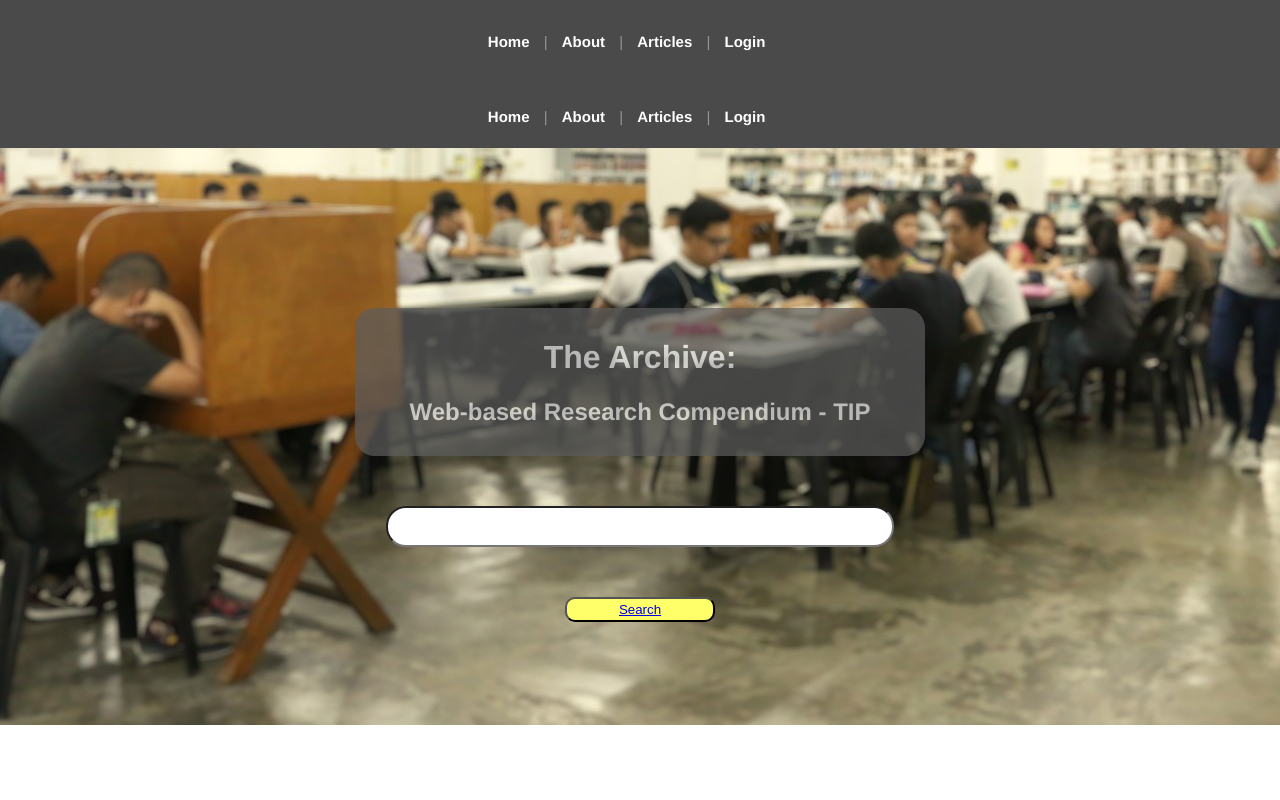
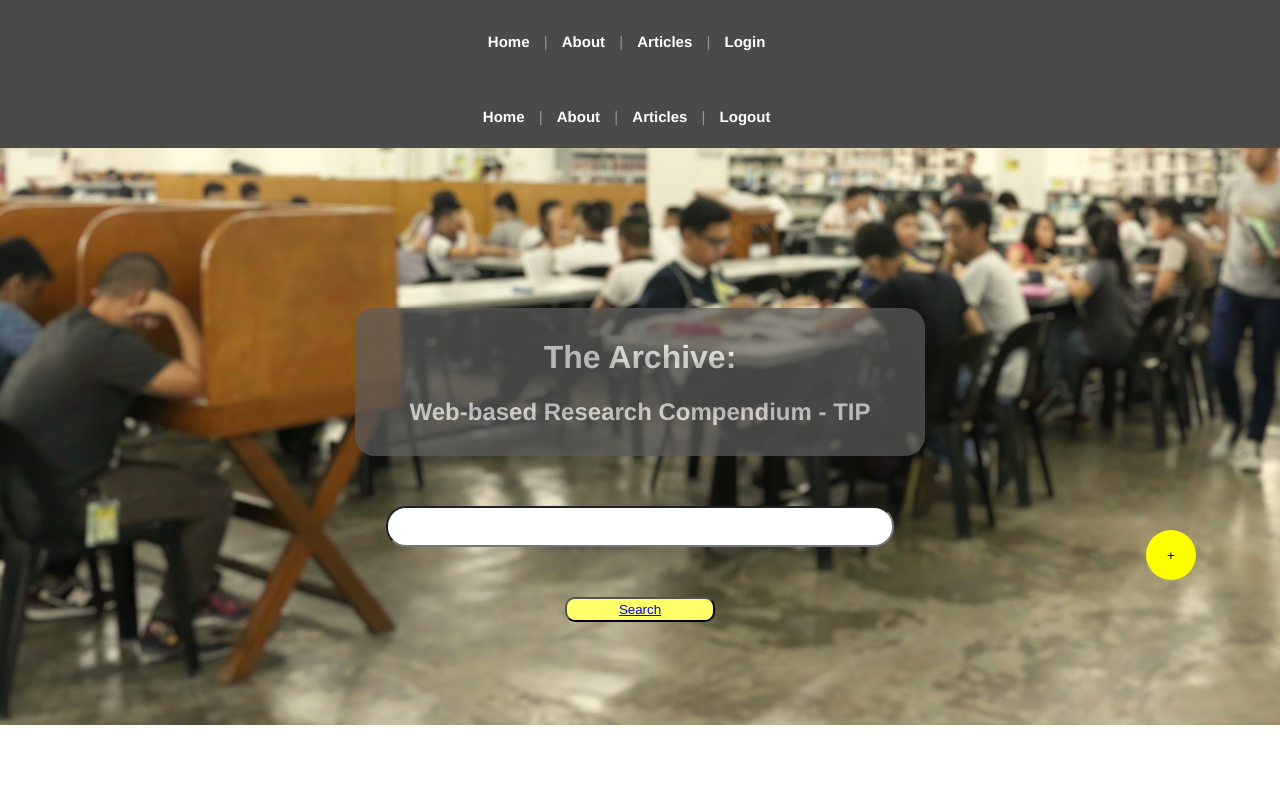
Before and after one commit to cktanaya/Research-Compendium, a Vue app: page /profhome in a window 1280 px wide. Shown: the top 800 px of the page. Built offline with nearby package versions, Linux system fonts and the light colour scheme.

Commit message:
Update ProfHome.vue

```diff
--- a/src/views/ProfHome.vue
+++ b/src/views/ProfHome.vue
@@ -1,21 +1,20 @@
 <template>
-    <navbar />
+  <div>
+    <loggednav />
     <div class="home">
-
       <router-view />
       <div class="block">
         <h1>The Archive:</h1>
-        <h2>Web-based Research Compendium - TIP </h2>
+        <h2>Web-based Research Compendium - TIP</h2>
       </div>
     </div>
 
-
     <form>
-    <input type="text" v-model="search">
+      <input type="text" v-model="search" />
 
       <div class="search">
         <button>
-        <router-link to='/article'>Search</router-link>
+          <router-link to="/article">Search</router-link>
         </button>
       </div>
     </form>
@@ -26,33 +25,62 @@
 
     <div class="articles">
       <div class="Article1">
-      <p>Lorem, ipsum dolor sit amet consectetur adipisicing elit. Reiciendis quaerat harum optio quis magnam odit qui ex expedita, necessitatibus vel provident, iure minima. Quis atque repellendus, unde consequuntur pariatur recusandae.</p>
+        <p>
+          Lorem, ipsum dolor sit amet consectetur adipisicing elit. Reiciendis quaerat harum optio quis magnam odit
+          qui ex expedita, necessitatibus vel provident, iure minima. Quis atque repellendus, unde consequuntur
+          pariatur recusandae.
+        </p>
       </div>
 
       <div class="Article2">
-      <p>Lorem ipsum dolor sit amet consectetur adipisicing elit. Harum in praesentium nobis expedita ratione natus pariatur beatae, rerum cupiditate et doloremque, labore fugiat iste provident vitae vel, incidunt explicabo enim.</p>
+        <p>
+          Lorem ipsum dolor sit amet consectetur adipisicing elit. Harum in praesentium nobis expedita ratione
+          natus pariatur beatae, rerum cupiditate et doloremque, labore fugiat iste provident vitae vel, incidunt
+          explicabo enim.
+        </p>
       </div>
 
       <div class="Article3">
-      <p>Lorem, ipsum dolor sit amet consectetur adipisicing elit. Ipsam numquam cumque unde saepe nihil voluptas fuga inventore blanditiis, recusandae necessitatibus quos veniam facere amet magnam, minima labore excepturi facilis esse.</p>
-    </div>
-    <button class="plus-btn">+</button>
+        <p>
+          Lorem, ipsum dolor sit amet consectetur adipisicing elit. Ipsam numquam cumque unde saepe nihil voluptas
+          fuga inventore blanditiis, recusandae necessitatibus quos veniam facere amet magnam, minima labore
+          excepturi facilis esse.
+        </p>
       </div>
 
+      <button class="plus-btn" @click="showModal = true">+</button>
+
+      <!-- Modal -->
+      <div v-if="showModal" class="modal" style="left: calc(50% - 200px); top: 60px;">
+        <div class="modal-content">
+          <span class="close" @click="showModal = false">&times;</span>
+          <div class="modal-actions">
+            <router-link to="/article">
+              <button>Publish a new article</button>
+            </router-link>
+            <router-link to="/article">
+              <button>Edit an existing article</button>
+            </router-link>
+          </div>
+        </div>
+      </div>
+    </div>
+  </div>
 </template>
 
 <script>
-  import navbar from '@/views/navbar.vue';
+import loggednav from '@/views/loggednav.vue'
 
 export default {
-    name: 'HomeView',
-    components: { navbar },
+  name: "HomeView",
+  components: { loggednav },
   data() {
     return {
-        search: ''
-      }
-    }
-  }
+      search: "",
+      showModal: false,
+    };
+  },
+};
 </script>
 
   <style scoped>
@@ -131,13 +159,25 @@
     border-color: yellow;
   }
   .plus-btn {
-  display: inline-block;
   width: 50px;
   height: 50px;
   border-radius: 50%;
   background-color: yellow;
   border: none;
-  margin-top: auto;
-  margin-left: 40px;
+  position: fixed;
+  bottom: 20px;
+  right: calc(20px + 5%);
+  z-index: 9999;
+}
+.modal {
+  display: block; /* Hidden by default */
+  position: fixed; /* Stay in place */
+  left: 0;
+  top: 0;
+  width: 100%; /* Full width */
+  height: 100%; /* Full height */
+  overflow: auto; /* Enable scroll if needed */
+  background-color: rgb(0, 0, 0); /* Fallback color */
+  background-color: rgba(0, 0, 0, 0.4)
 }
   </style>
```
Lines whose indentation alone changed are shown as unchanged.
